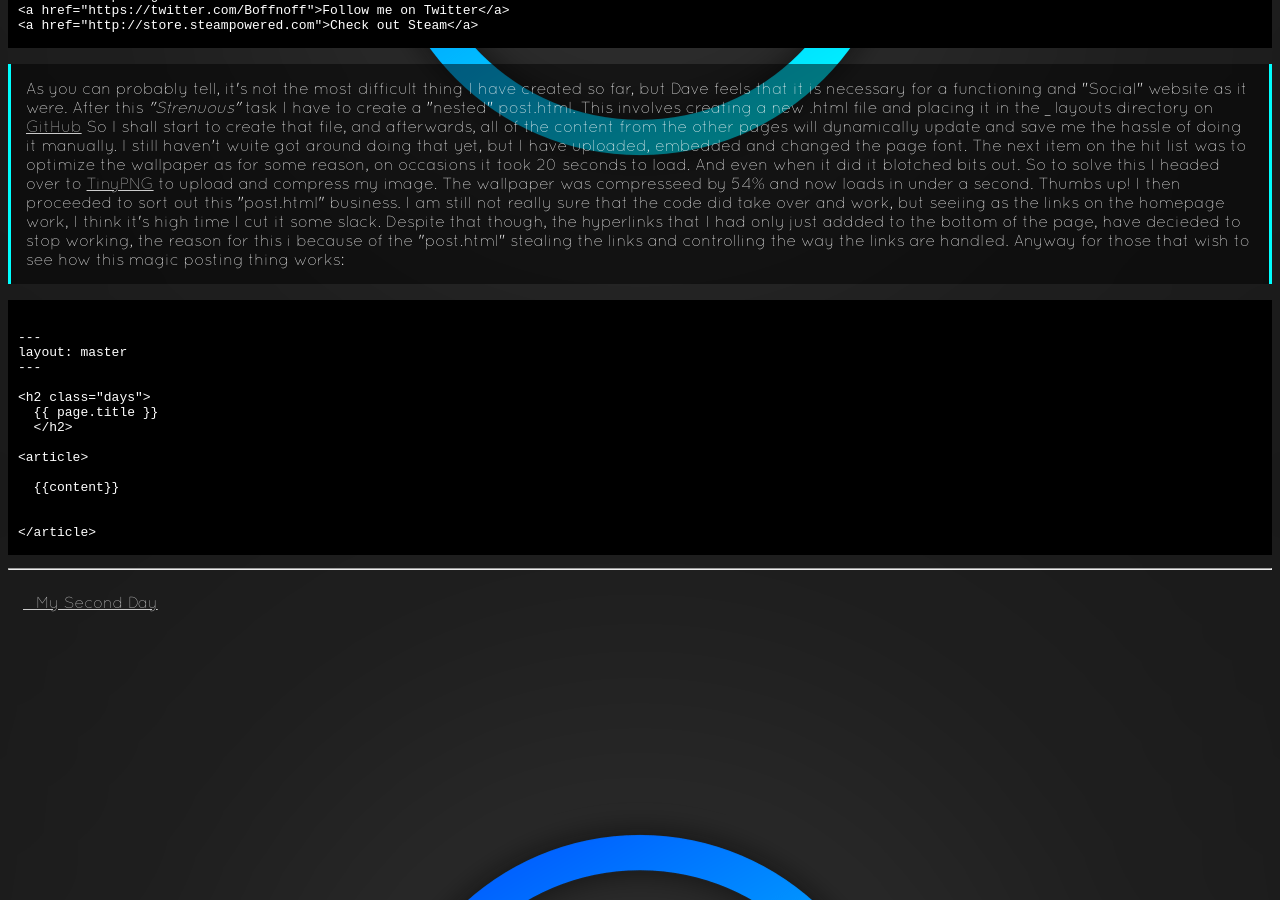
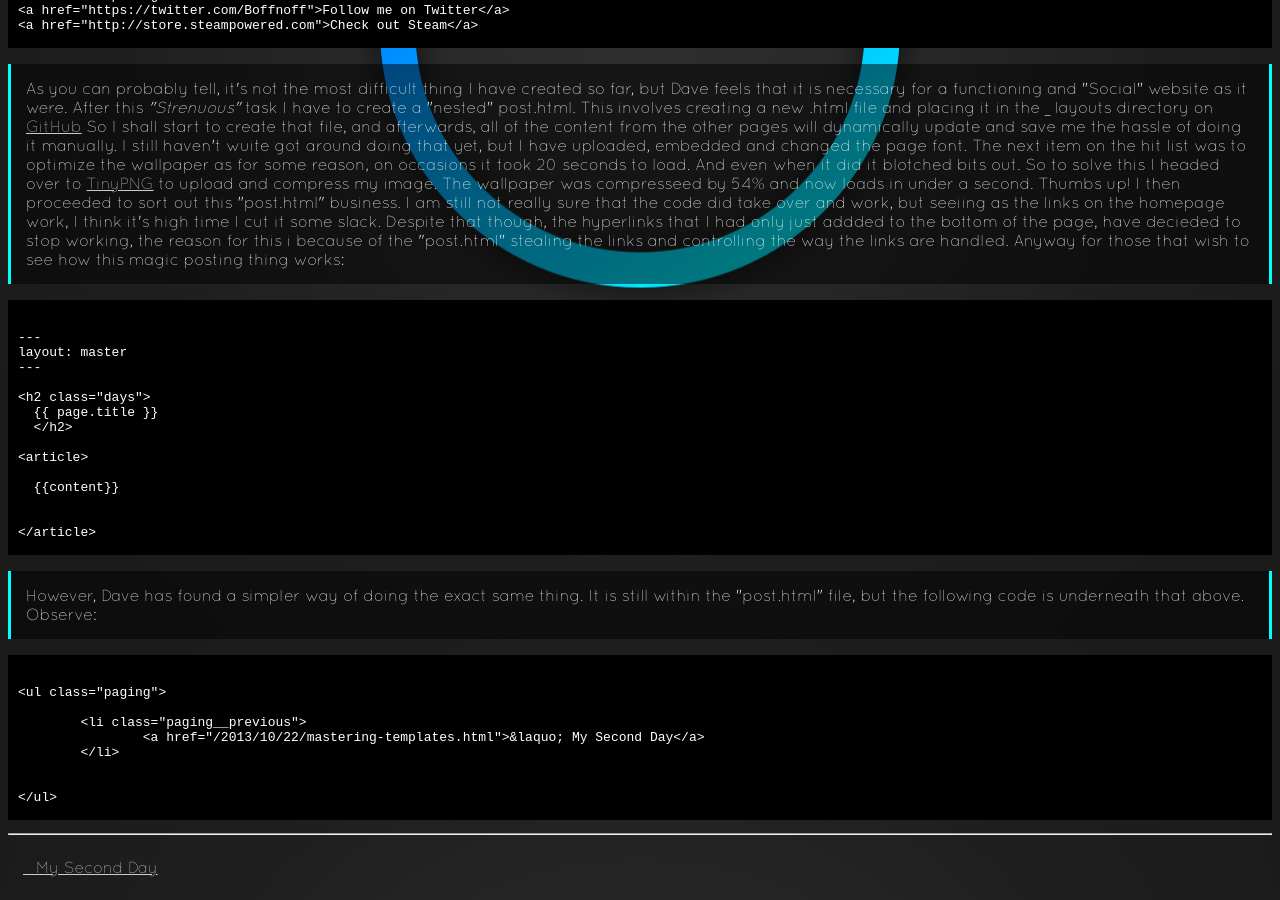
Before and after one commit to boffnoff/boffnoff.github.com, a Jekyll site: the page built from _posts/2013-10-23-third-day.html, in a window 1280 px wide and 900 px high, scrolled down 845 px. Built offline with Jekyll 4.4.1, drawn with Linux system fonts in a browser that asks for light colours.

Commit message:
added detail to today's page

```diff
--- a/_posts/2013-10-23-third-day.html
+++ b/_posts/2013-10-23-third-day.html
@@ -66,6 +66,24 @@ layout: master
 
 &lt;/article&gt;
 </code></pre>
+<p>
+  However, Dave has found a simpler way of doing the exact same thing. It is still within the "post.html" file, but the following code is underneath that above. Observe:
+</p>
+
+<pre><code>
+&lt;ul class=&quot;paging&quot;&gt;
+        {% if page.previous.url %}
+        &lt;li class=&quot;paging__previous&quot;&gt;
+                &lt;a href=&quot;{{page.previous.url}}&quot;&gt;&amp;laquo; {{page.previous.title}}&lt;/a&gt;
+        &lt;/li&gt;
+        {% endif %}
+        {% if page.next.url %}
+        &lt;li class=&quot;paging__next&quot;&gt;
+                &lt;a href=&quot;{{page.next.url}}&quot;&gt;{{page.next.title}} &amp;raquo; &lt;/a&gt;
+        &lt;/li&gt;
+        {% endif %}
+&lt;/ul&gt;
+</code></pre>
 
 
 <hr>
```
